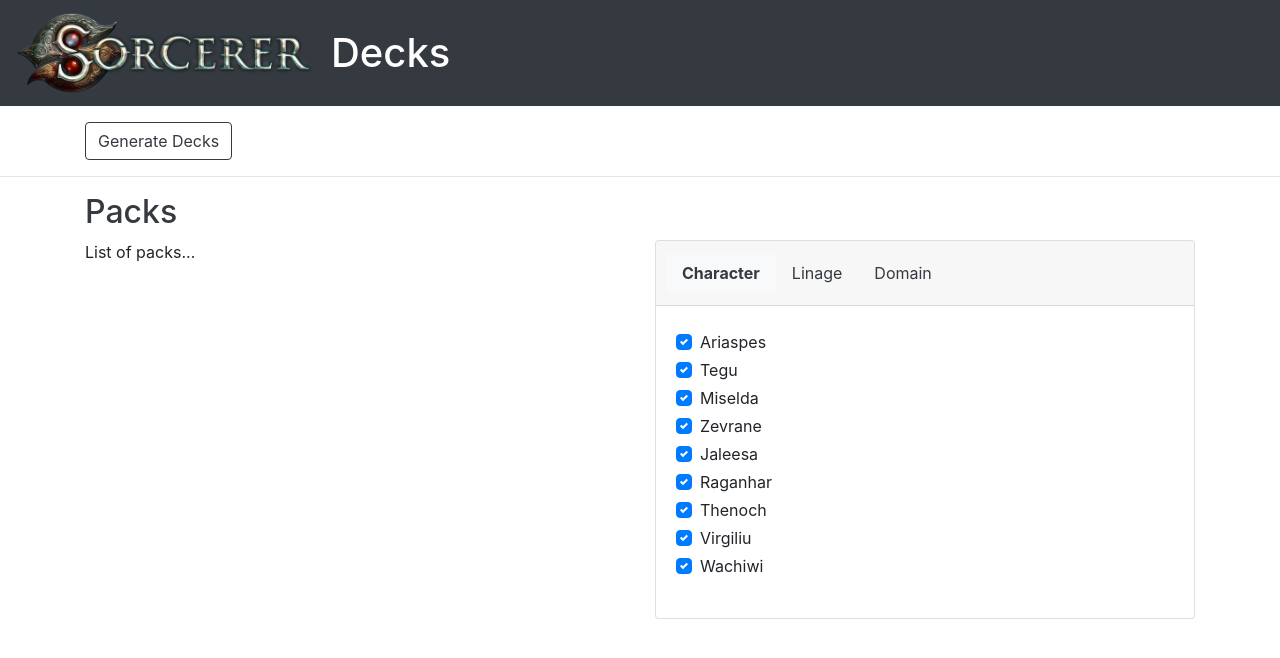
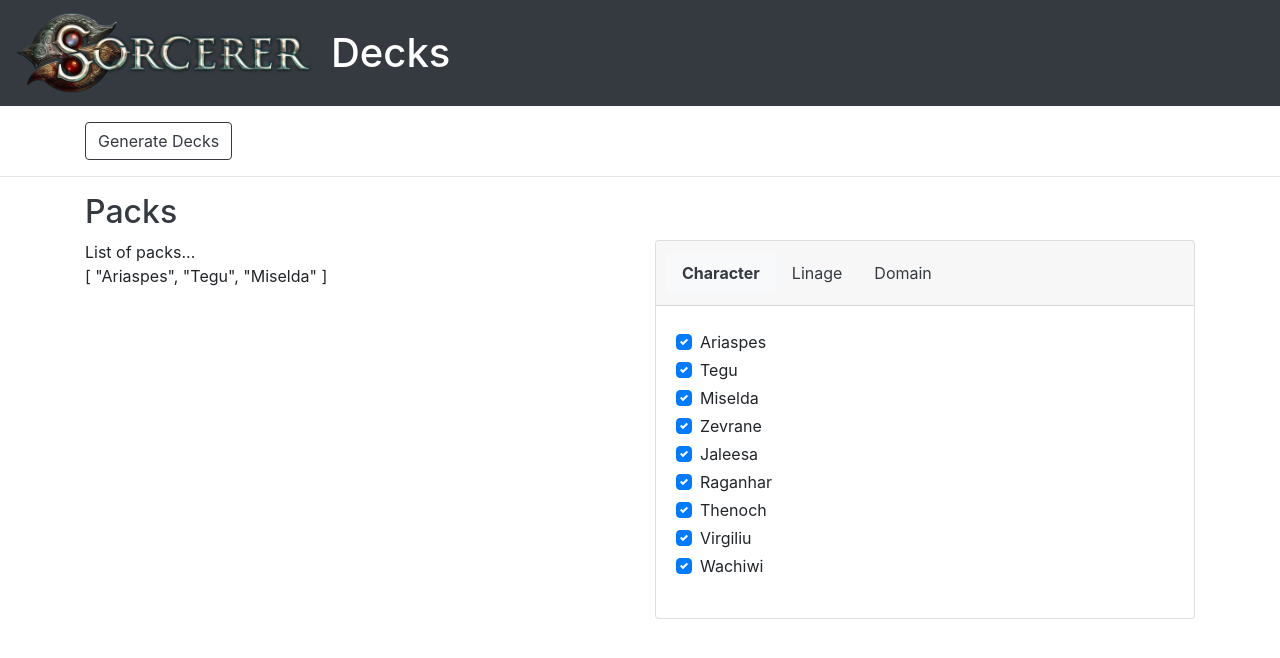
Before and after one commit to skinnybeans/sorcerer-decks, a Vue app: page / in a window 1280 px wide. Shown: the top 658 px of the page. Built offline with nearby package versions, Linux system fonts and the light colour scheme.

Commit message:
reorganising files again..

```diff
--- a/src/App.vue
+++ b/src/App.vue
@@ -23,6 +23,7 @@
       <b-row>
         <b-col>
           <app-pack-selection></app-pack-selection>
+          {{ testPacks }}
         </b-col>
         <b-col class="mb-4">
           <b-card no-body>
@@ -85,14 +86,19 @@
 
 <script>
 
+import appHeader from './components/Header.vue';
 import appDeck from './components/decks/Deck.vue';
-import appHeader from './components/Header.vue';
-import appPackSelection from './components/packSelection/PackSelection.vue';
+import appPackSelection from './components/packs/PackSelection.vue';
 
 import { characterList, linageList, domainList } from './data/decks';
 
 export default {
   name: 'app',
+  computed: {
+    testPacks() {
+      return this.$store.state.packs.characterPacks;
+    },
+  },
   data() {
     return {
       characters: characterList.slice(),
--- a/src/main.js
+++ b/src/main.js
@@ -1,7 +1,7 @@
 import Vue from 'vue';
 import BootstrapVue from 'bootstrap-vue';
 import App from './App.vue';
-import store from './store';
+import store from './store/store';
 
 import 'bootstrap/dist/css/bootstrap.css';
 import 'bootstrap-vue/dist/bootstrap-vue.css';
--- a/src/store.js
+++ /dev/null
@@ -1,16 +0,0 @@
-import Vue from 'vue';
-import Vuex from 'vuex';
-
-Vue.use(Vuex);
-
-export default new Vuex.Store({
-  state: {
-
-  },
-  mutations: {
-
-  },
-  actions: {
-
-  },
-});
--- /dev/null
+++ b/src/store/modules/packs.js
@@ -0,0 +1,26 @@
+const packs = {
+  state: {
+    characterPacks: ['Ariaspes', 'Tegu', 'Miselda'],
+    domainPacks: ['The Animist', 'The Demonologist', 'The Bloodlord'],
+    linagePacks: ['Of the Forgotten Temple', 'Of the Outcast Sanctuary'],
+    selectedCharacterPacks: ['Ariaspes', 'Tegu', 'Miselda'],
+    selectedDomainPacks: ['The Animist', 'The Demonologist', 'The Bloodlord'],
+    selectedLinagePacks: ['Of the Forgotten Temple', 'Of the Outcast Sanctuary'],
+  },
+  mutations: {
+    setSelectedCharacters(state, data) {
+      state.characterPacks = data;
+    },
+    setSelectedDomains(state, data) {
+      state.domainPacks = data;
+    },
+    setSelectedLinages(state, data) {
+      state.linagePacks = data;
+    },
+  },
+  actions: { },
+  getters: { },
+};
+
+export { packs };
+export { packs as default };
--- a/src/store/index.js
+++ b/src/store/store.js
@@ -1,10 +1,13 @@
 import Vue from 'vue';
 import Vuex from 'vuex';
+
+import { packs } from './modules/packs';
 
 Vue.use(Vuex);
 
 const store = new Vuex.Store({
   modules: {
+    packs,
   },
 });
 
```
Also changed, not shown: src/components/packs/PackList.vue (renamed from src/components/packSelection/PackList.vue), src/components/packs/PackSelection.vue (renamed from src/components/packSelection/PackSelection.vue).
